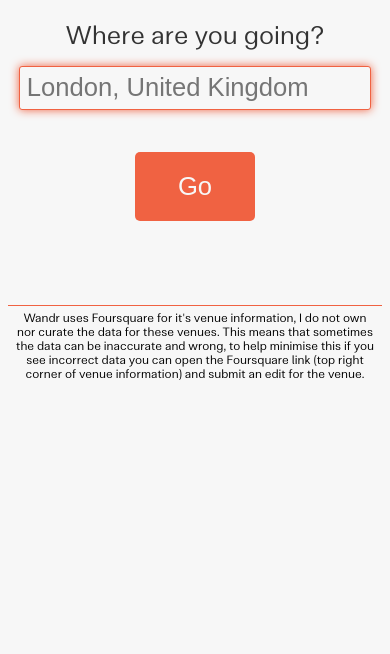
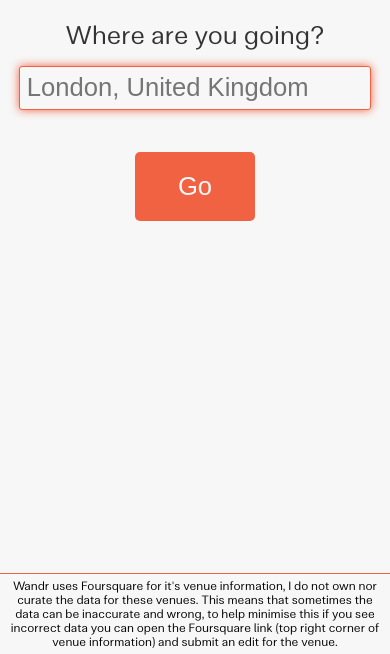
Before and after one commit to Leoooob/Wandr_Client, a website: page app/index.html in a window 390 px wide. Shown: the part 190-844 px from the top of the page. Drawn offline with nearby package versions, Linux system fonts and the light colour scheme; some packages are replaced by stand-ins of ours.

Commit message:
small update to style, fixes load on landing page

```diff
--- a/app/css/style.css
+++ b/app/css/style.css
@@ -159,8 +159,7 @@
 aside .limitations_warning {
   left: 0;
   bottom: 0;
-  margin-top: 5vh;
-  position: relative;
+  position: absolute;
   display: inline-block;
   background-color: #f7f7f7;
   border-top: 1px solid #f06242; }
@@ -172,7 +171,7 @@ aside .limitations_warning {
     @media screen and (max-width: 500px) {
       aside .limitations_warning p {
         margin: 5px;
-        font-size: 12px; } }
+        font-size: 0.75em; } }
 
 /* import fonts and colours */
 /* fonts */
@@ -621,7 +620,7 @@ aside .limitations_warning {
     .venue .social__brand {
       width: 32px; }
 
-/* projet wide style rules */
+/* project wide style rules */
 ::selection {
   color: #f7f7f7;
   background: #f06242; }
--- a/app/scss/_landing.scss
+++ b/app/scss/_landing.scss
@@ -173,8 +173,7 @@ aside {
   .limitations_warning {
     left: 0;
     bottom: 0;
-    margin-top: 5vh;
-    position: relative;
+    position: absolute;
     display: inline-block;
     background-color: $background-colour;
     border-top: 1px solid $primary-colour;
@@ -187,7 +186,7 @@ aside {
 
       @media screen and (max-width: $mobile-w) {
         margin: 5px;
-        font-size: 12px;
+        font-size: 0.75em;
       }
     }
   }
--- a/app/scss/main.scss
+++ b/app/scss/main.scss
@@ -5,7 +5,7 @@
 @import '_modal';
 @import '_venue';
 
-/* projet wide style rules */
+/* project wide style rules */
 %clearfix:after {
   content: "";
   display: table;
```
Also changed, not shown: 1 other file.
